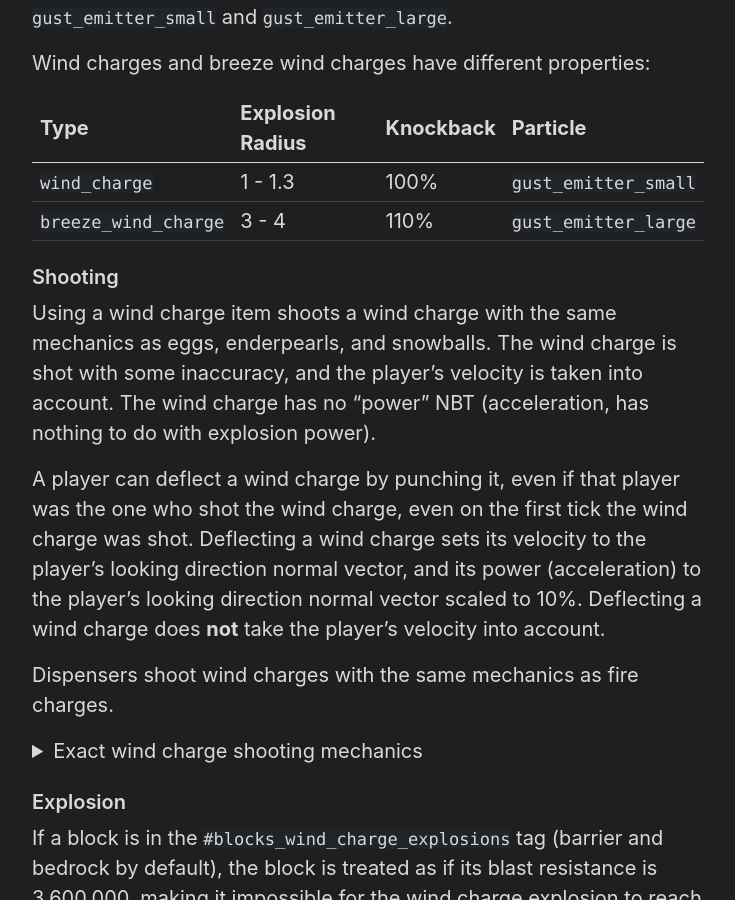
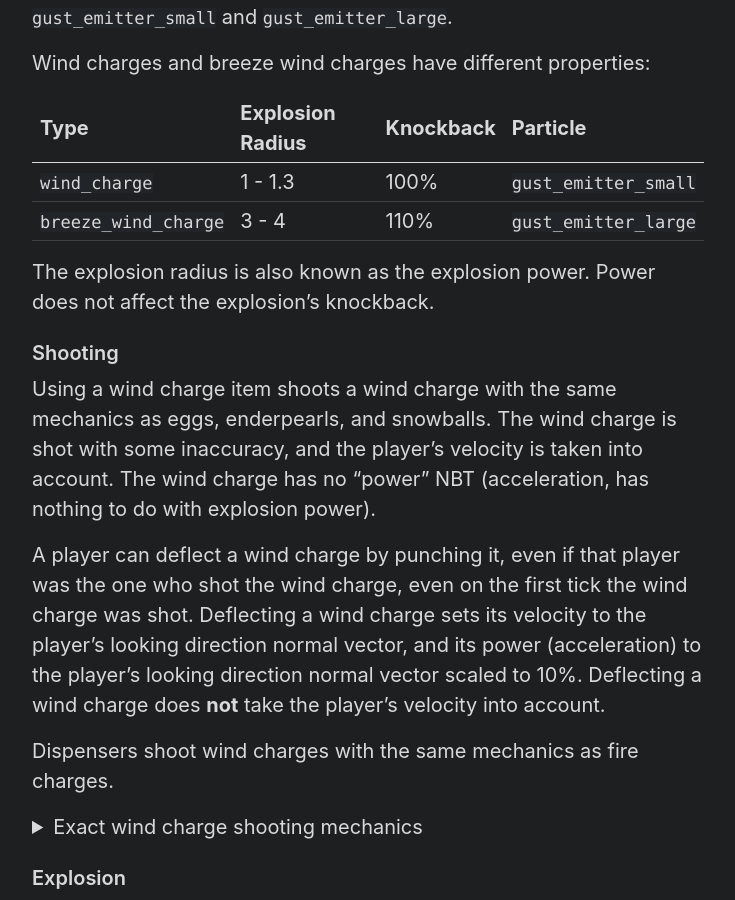
Before and after one commit to Tisawesomeness/tisawesomeness.github.io, a Jekyll site: the page built from snapshots/_posts/2024-02-09-24w06a.md, in a window 1280 px wide and 900 px high, scrolled down 387 px. Shown: the whole window, without its empty margins (272-1007 px from the left). Built offline with Jekyll 4.4.1, drawn with Linux system fonts in a browser that asks for light colours; comment, search, counter and statistics services are not loaded; some of the changed text lies outside the part shown.

Commit message:
Clarify explosion power

```diff
--- a/snapshots/_posts/2024-02-09-24w06a.md
+++ b/snapshots/_posts/2024-02-09-24w06a.md
@@ -16,6 +16,8 @@ Wind charges and breeze wind charges have different properties:
 | -------------------- | ---------------- | --------- | -------------------- |
 | `wind_charge`        | 1 - 1.3          | 100%      | `gust_emitter_small` |
 | `breeze_wind_charge` | 3 - 4            | 110%      | `gust_emitter_large` |
+
+The explosion radius is also known as the explosion power. Power does not affect the explosion's knockback.
 
 ### Shooting
 
@@ -106,3 +108,4 @@ The `#armadillo_spawnable_on` block tag now uses `#badlands_terracotta` instead
 ### Feb 9 2024
 
 - Added information on how the gravity attribute affects flying detection on dedicated servers
+- Clarified that explosion radius is explosion power
```
